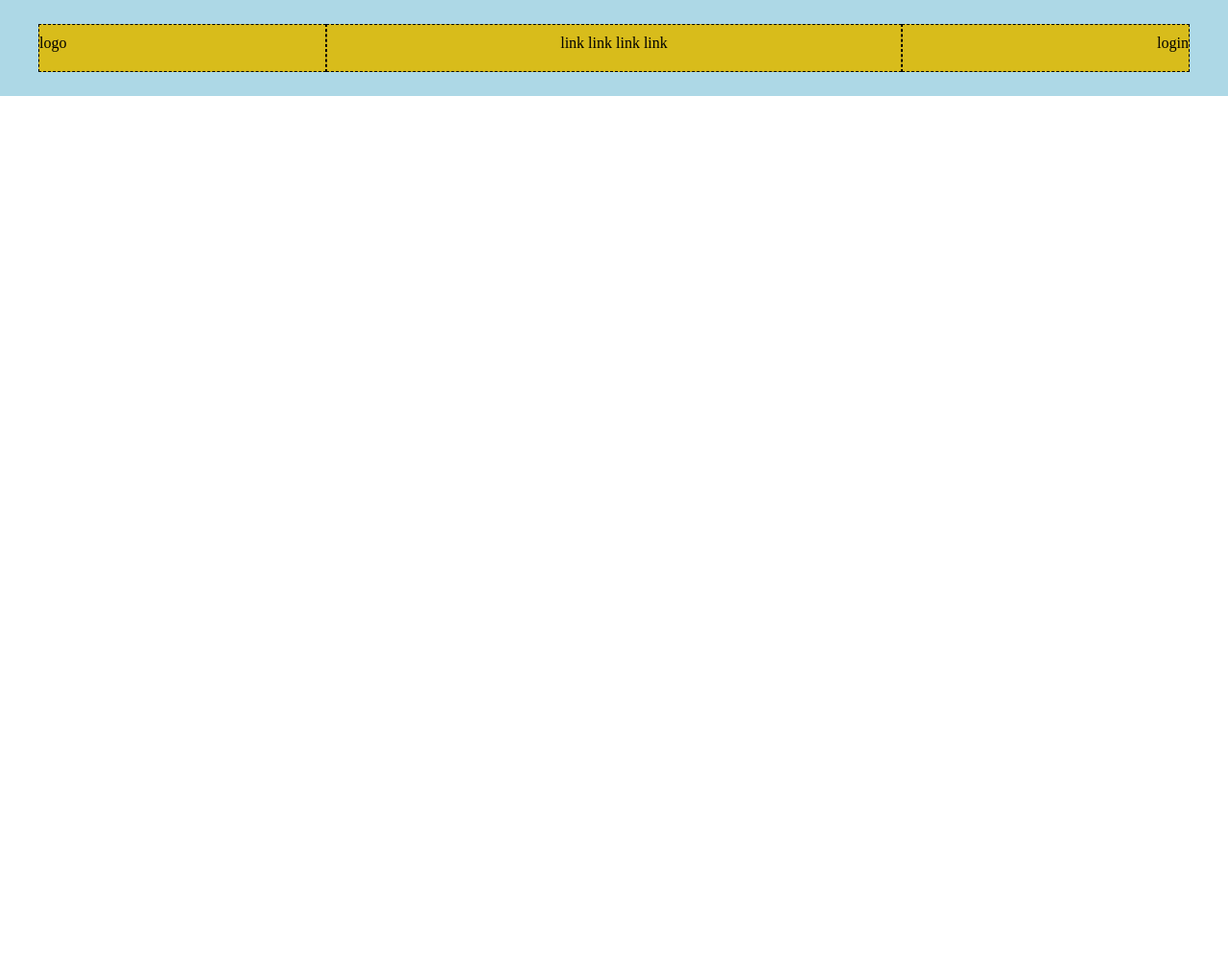
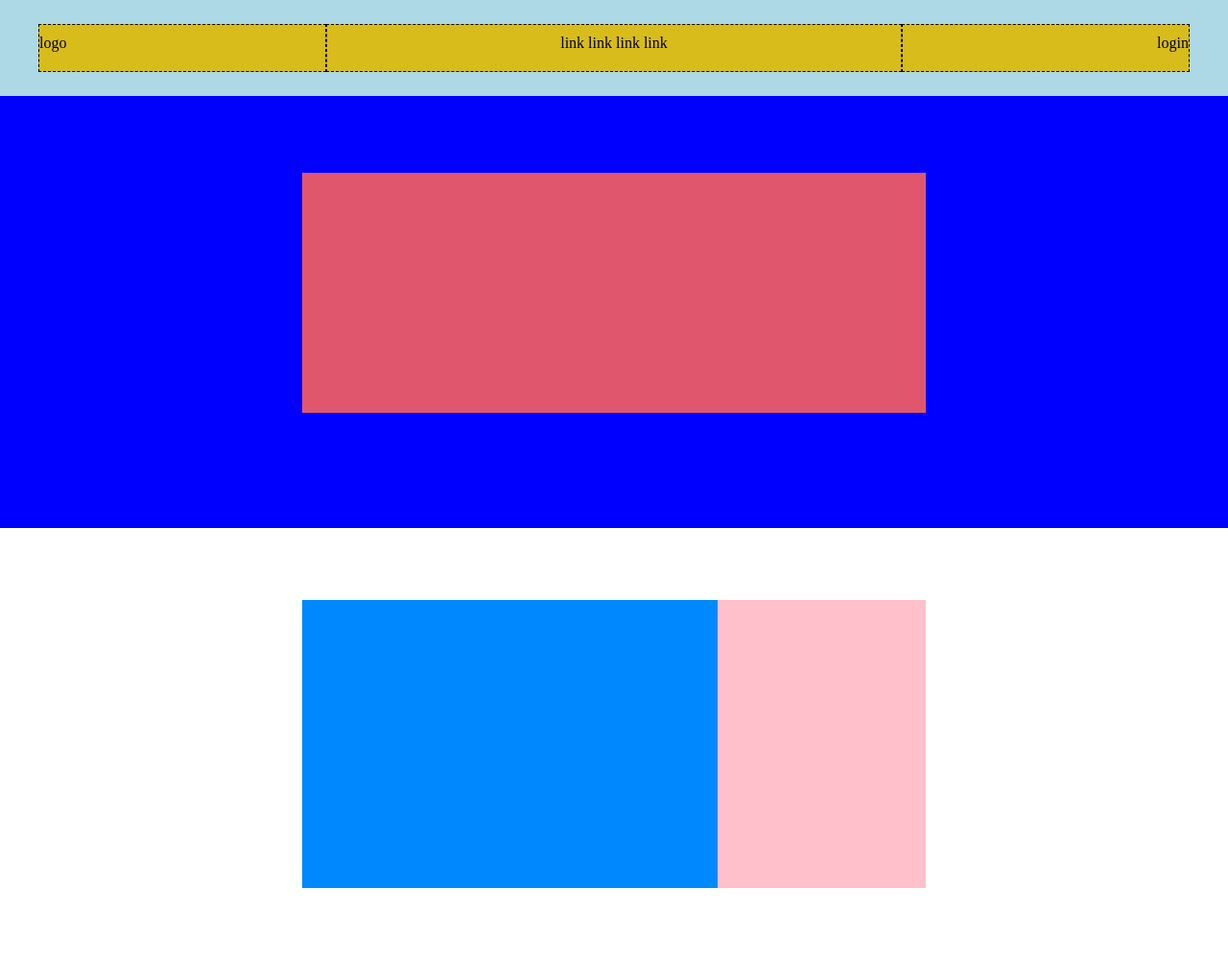
Before and after one commit to SimoneFilograna/htmlcss-struttura-discord, a plain HTML site: page index.html in a window 1280 px wide. Shown: the whole page at 96% size. Before the commit the page ends 800 px from the top, so only its background shows below. Drawn offline with Linux system fonts and the light colour scheme.

Commit message:
first-section

```diff
--- a/css/style.css
+++ b/css/style.css
@@ -43,3 +43,41 @@ nav{
 .third{
     text-align: right;
 }
+
+.background-header {
+    width: 100%;
+    height: 450px;
+    background-color: blue;
+    padding-top: 80px;
+    padding-bottom: 80px;
+
+}
+
+.rectangle{
+    width: 650px;
+    height: 250px;
+    background-color: rgb(224, 87, 109);
+    margin: auto;
+}
+
+
+.section-one{
+    width: 650px;
+    height: 450px;
+    background-color: white;
+    display: flex;
+    margin: auto;
+    align-items: center;
+}
+
+.figure-one{
+    height: 300px;
+    background-color: rgb(0, 136, 255);
+    flex-grow: 2;
+}
+
+.square-pink{
+    height: 300px;
+    background-color: pink;
+    flex-grow: 1;
+}
--- a/index.html
+++ b/index.html
@@ -17,10 +17,20 @@
 
         <header>
             <div class="background-header">
-                <div>
-                </div>
+                <div class="rectangle"></div>
             </div>
         </header>
+
+        <main>
+            <section>
+                <div class="section-one">
+                    <div class="figure-one"></div>
+                    <div class="square-pink"></div>
+                </div>
+            </section>
+
+
+        </main>
 
     </body>
 
```
